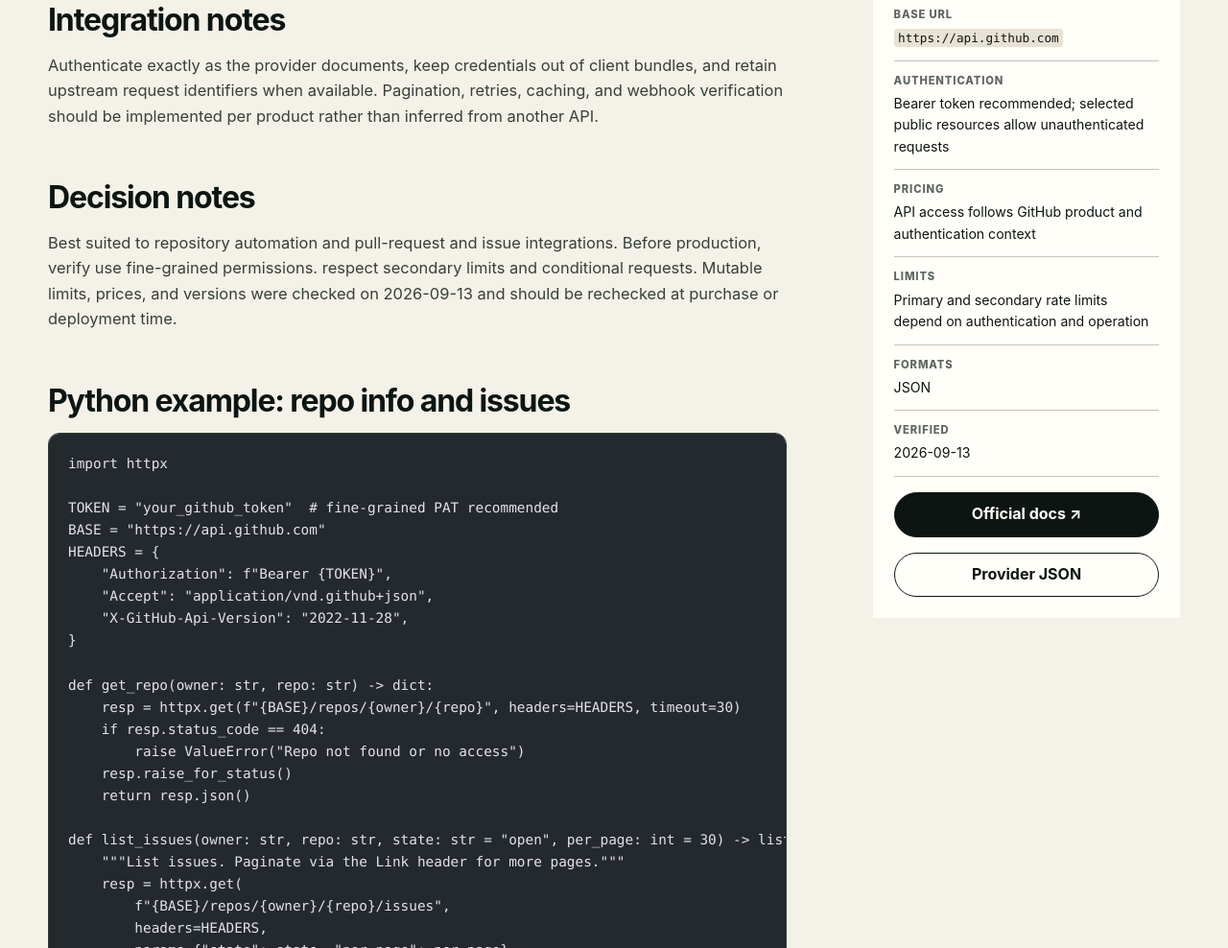
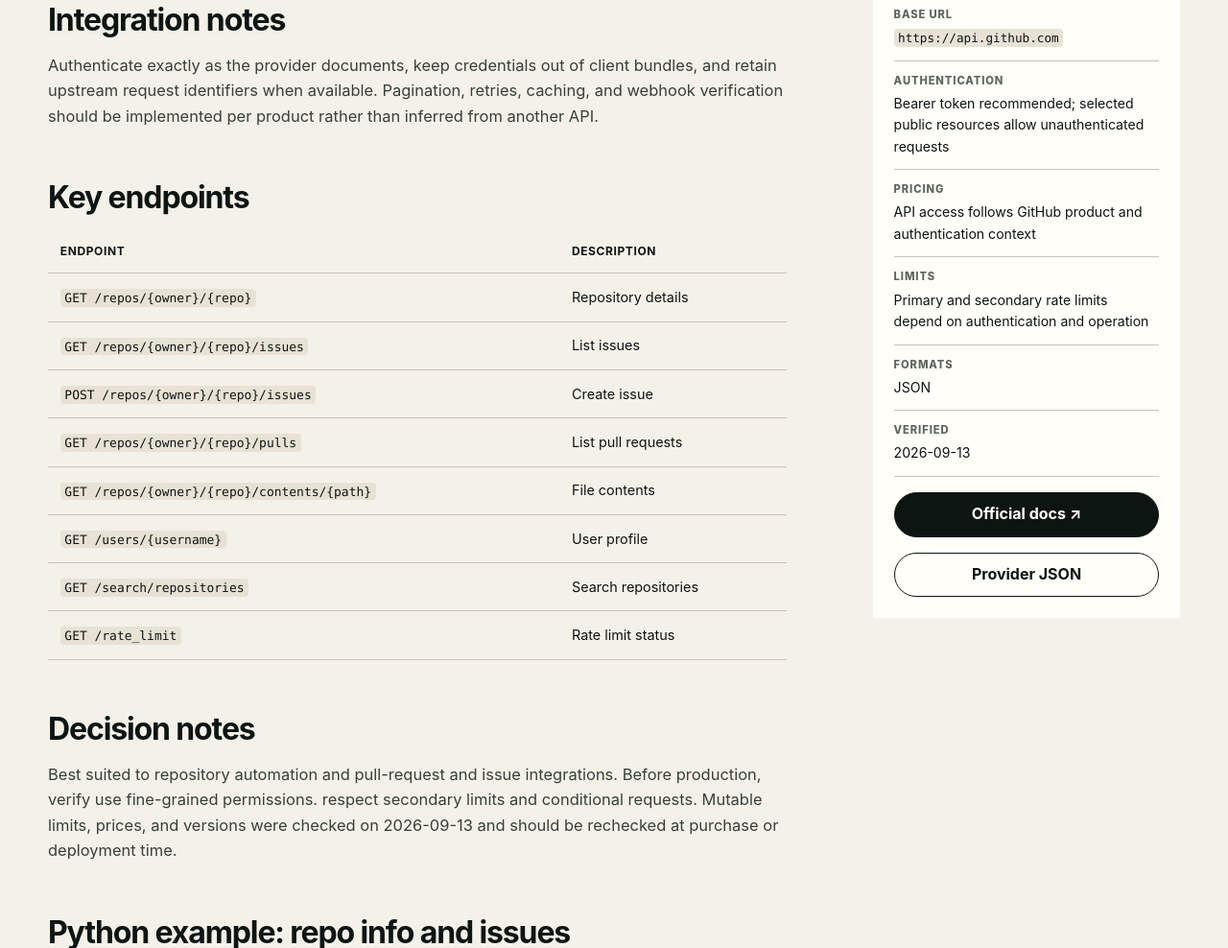
Before and after one commit to firewine/api-atlas, an Astro site: page /apis/github-rest in a window 1280 px wide. Shown: the part 732-1720 px from the top of the page at 96% size. Built offline with nearby package versions, Linux system fonts and the light colour scheme; Astro itself is replaced by a stand-in of ours.

Commit message:
Add endpoint list to github-rest (by 귀여운 뮤즈 May)

```diff
--- a/src/data/apis/github-rest.md
+++ b/src/data/apis/github-rest.md
@@ -50,6 +50,19 @@ GitHub's official REST surface for repositories, collaboration, Actions, Git dat
 
 Authenticate exactly as the provider documents, keep credentials out of client bundles, and retain upstream request identifiers when available. Pagination, retries, caching, and webhook verification should be implemented per product rather than inferred from another API.
 
+## Key endpoints
+
+| Endpoint | Description |
+|----------|-------------|
+| `GET /repos/{owner}/{repo}` | Repository details |
+| `GET /repos/{owner}/{repo}/issues` | List issues |
+| `POST /repos/{owner}/{repo}/issues` | Create issue |
+| `GET /repos/{owner}/{repo}/pulls` | List pull requests |
+| `GET /repos/{owner}/{repo}/contents/{path}` | File contents |
+| `GET /users/{username}` | User profile |
+| `GET /search/repositories` | Search repositories |
+| `GET /rate_limit` | Rate limit status |
+
 ## Decision notes
 
 Best suited to repository automation and pull-request and issue integrations. Before production, verify use fine-grained permissions. respect secondary limits and conditional requests. Mutable limits, prices, and versions were checked on 2026-09-13 and should be rechecked at purchase or deployment time.
```
